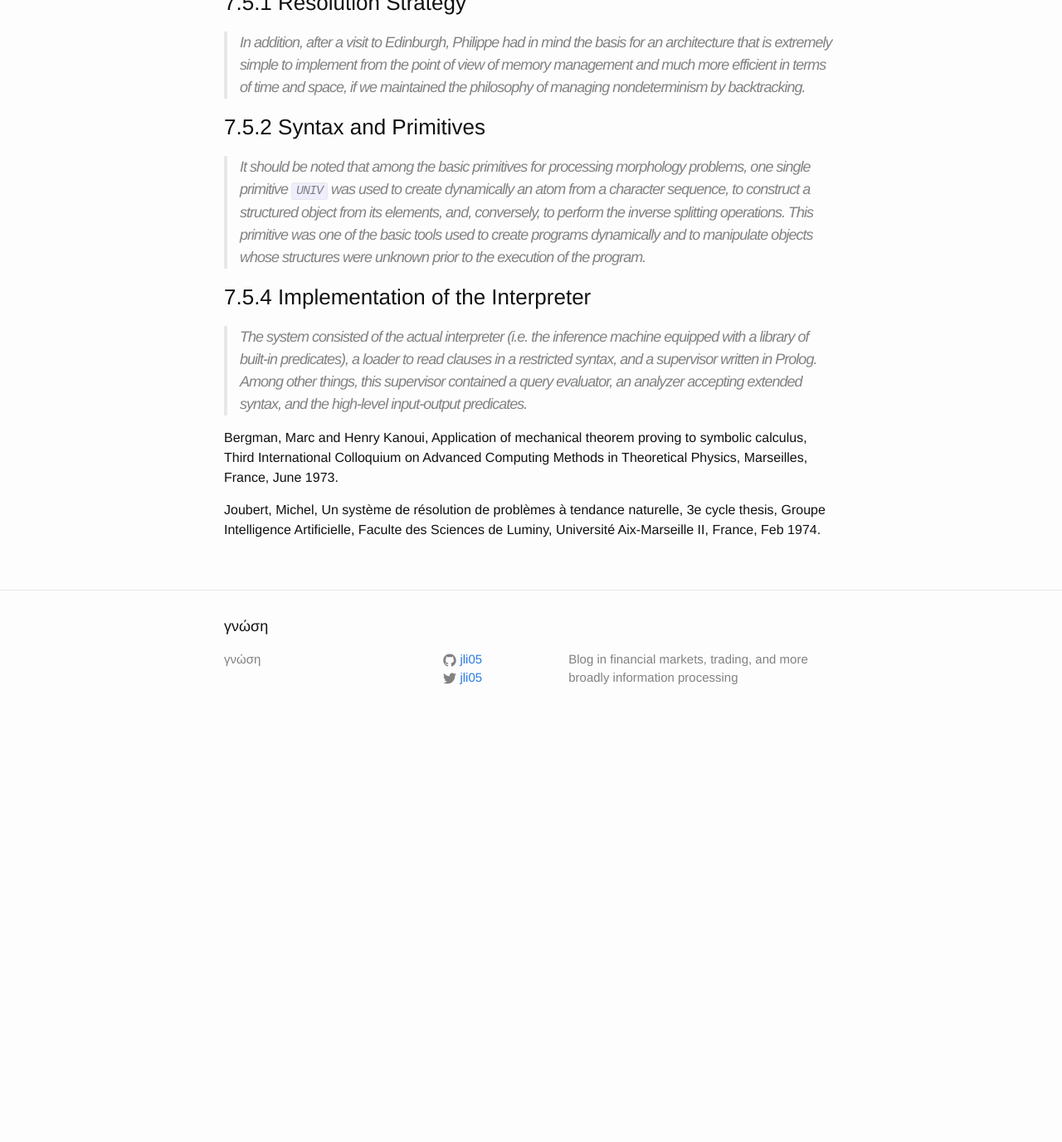
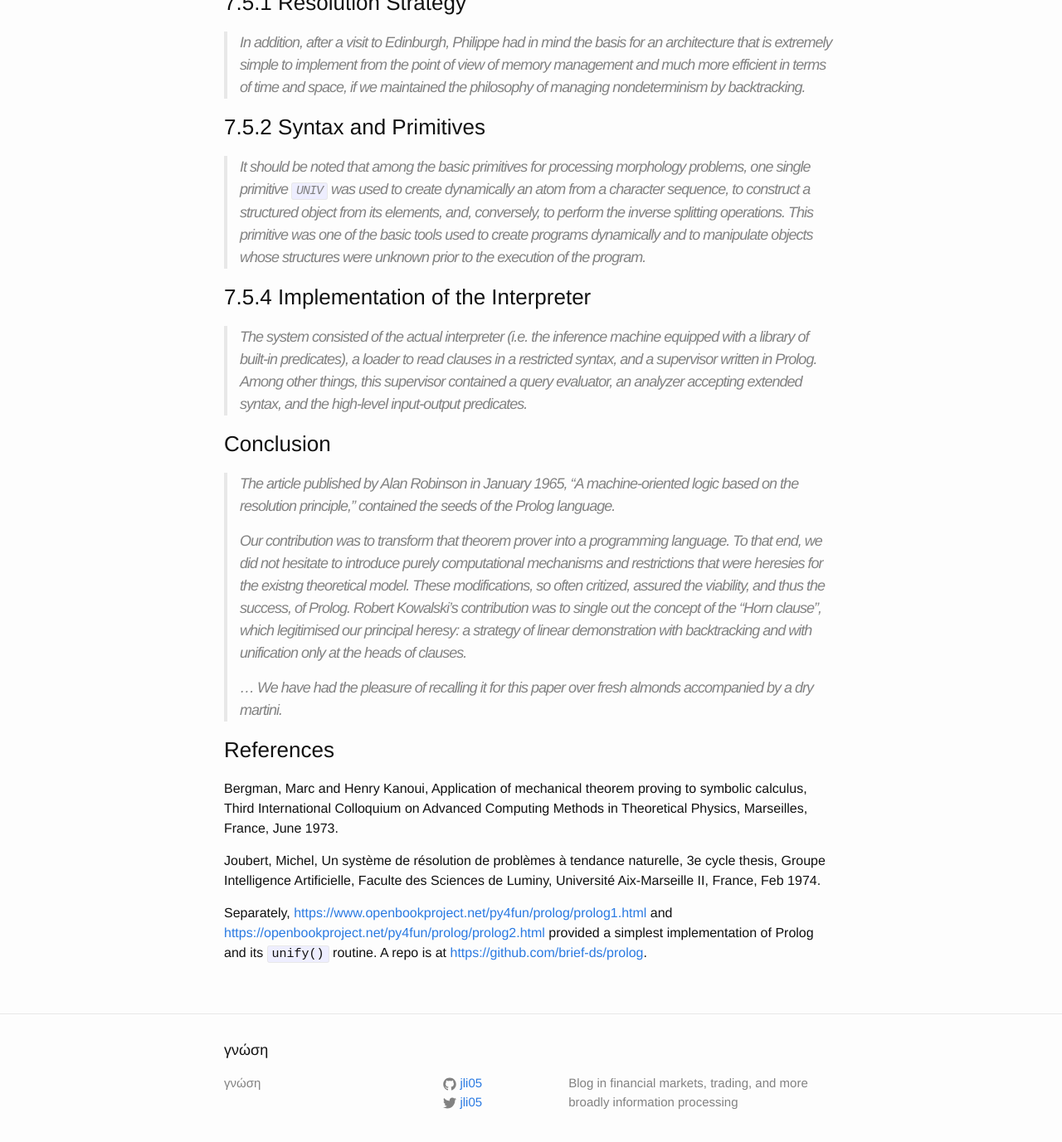
Before and after one commit to jli05/jli05.github.io, a Jekyll site: the page built from _posts/2023-08-02-The-Birth-of-Prolog.md, in a window 1280 px wide and 1400 px high, scrolled down 357 px. Shown: the top 1377 px of the window at 83% size. Built offline with Jekyll 4.4.1, drawn with Linux system fonts in a browser that asks for light colours; before the commit the page ends 1246 px from its top, so only the background shows below that.

Commit message:
add excerpt from the conclusion

```diff
--- a/_posts/2023-08-02-The-Birth-of-Prolog.md
+++ b/_posts/2023-08-02-The-Birth-of-Prolog.md
@@ -17,7 +17,16 @@ Alain Colmerauer, Philippe Roussel
 ### 7.5.4 Implementation of the Interpreter
 > The system consisted of the actual interpreter (i.e. the inference machine equipped with a library of built-in predicates), a loader to read clauses in a restricted syntax, and a supervisor written in Prolog. Among other things, this supervisor contained a query evaluator, an analyzer accepting extended syntax, and the high-level input-output predicates.
 
+### Conclusion
+> The article published by Alan Robinson in January 1965, "A machine-oriented logic based on the resolution principle," contained the seeds of the Prolog language.
+>
+> Our contribution was to transform that theorem prover into a programming language. To that end, we did not hesitate to introduce purely computational mechanisms and restrictions that were heresies for the existng theoretical model. These modifications, so often critized, assured the viability, and thus the success, of Prolog. Robert Kowalski's contribution was to single out the concept of the "Horn clause", which legitimised our principal heresy: a strategy of linear demonstration with backtracking and with unification only at the heads of clauses.
+>
+> ... We have had the pleasure of recalling it for this paper over fresh almonds accompanied by a dry martini.
 
+### References
 Bergman, Marc and Henry Kanoui, Application of mechanical theorem proving to symbolic calculus, Third International Colloquium on Advanced Computing Methods in Theoretical Physics, Marseilles, France, June 1973.
 
 Joubert, Michel, Un système de résolution de problèmes à tendance naturelle, 3e cycle thesis, Groupe Intelligence Artificielle, Faculte des Sciences de Luminy, Université Aix-Marseille II, France, Feb 1974.
+
+Separately, [https://www.openbookproject.net/py4fun/prolog/prolog1.html](https://www.openbookproject.net/py4fun/prolog/prolog1.html) and [https://openbookproject.net/py4fun/prolog/prolog2.html](https://openbookproject.net/py4fun/prolog/prolog2.html) provided a simplest implementation of Prolog and its `unify()` routine. A repo is at [https://github.com/brief-ds/prolog](https://github.com/brief-ds/prolog).
```
